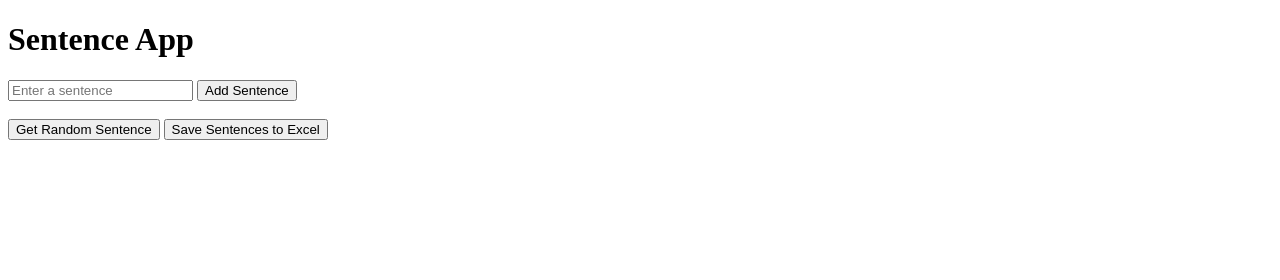
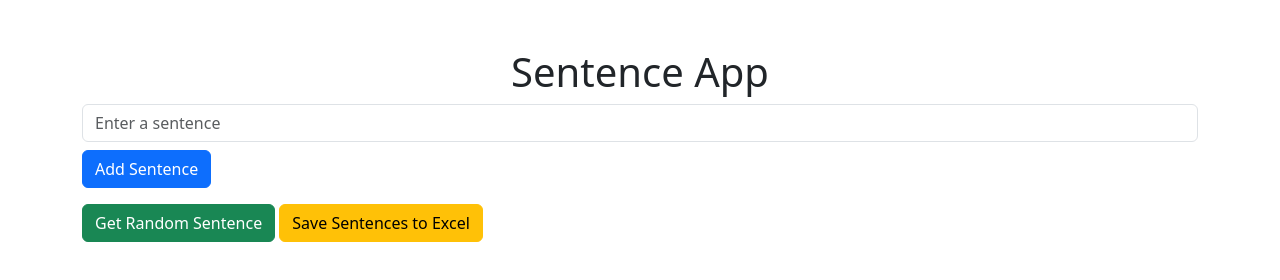
Before and after one commit to fibergun/BoysApp, a plain HTML site: page main/static/index.html in a window 1280 px wide. Drawn offline with nearby package versions, Linux system fonts and the light colour scheme.

Commit message:
testing something

```diff
--- a/main/static/index.html
+++ b/main/static/index.html
@@ -2,17 +2,19 @@
 <html>
 <head>
     <title>Sentence App</title>
+    <link href="https://cdn.jsdelivr.net/npm/bootstrap@5.3.0/dist/css/bootstrap.min.css" rel="stylesheet">
 </head>
 <body>
-    <h1>Sentence App</h1>
-    <form id="sentenceForm">
-        <input type="text" id="sentenceInput" placeholder="Enter a sentence" required>
-        <button type="button" onclick="addSentence()">Add Sentence</button>
-    </form>
-    <br>
-    <button onclick="getRandomSentence()">Get Random Sentence</button>
-    <button onclick="saveSentences()">Save Sentences to Excel</button>
-    <p id="randomSentence"></p>
+    <div class="container mt-5">
+        <h1 class="text-center">Sentence App</h1>
+        <form id="sentenceForm" class="mb-3">
+            <input type="text" id="sentenceInput" class="form-control mb-2" placeholder="Enter a sentence" required>
+            <button type="button" class="btn btn-primary" onclick="addSentence()">Add Sentence</button>
+        </form>
+        <button class="btn btn-success" onclick="getRandomSentence()">Get Random Sentence</button>
+        <button class="btn btn-warning" onclick="saveSentences()">Save Sentences to Excel</button>
+        <p id="randomSentence" class="mt-3"></p>
+    </div>
 
     <script>
         function addSentence() {
```
